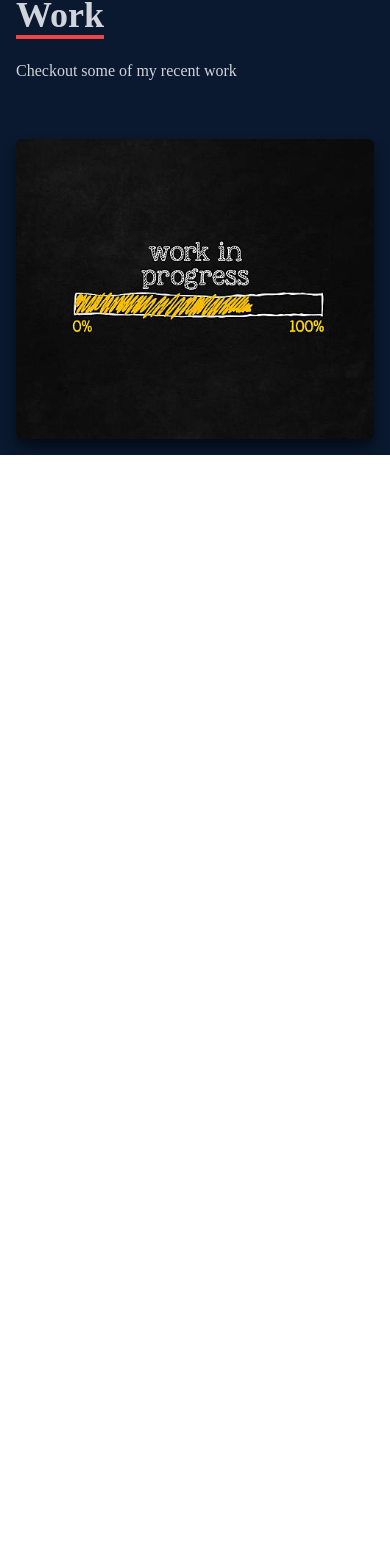
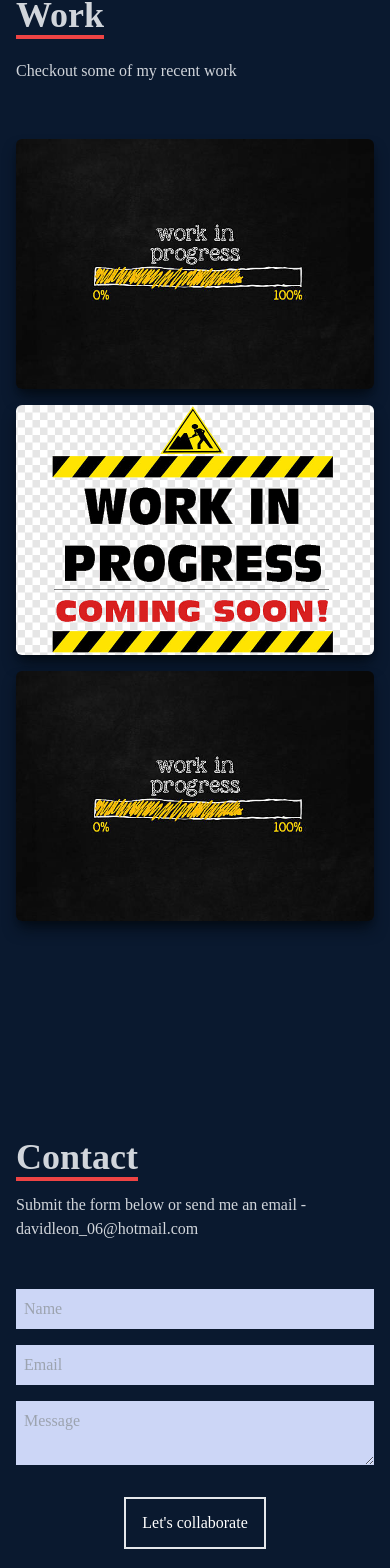
Before and after one commit to davidleonn/Portfolio, a React (Create React App) app in the folder my-portfolio/: page / in a window 390 px wide. Shown: the part 2553-4121 px from the top of the page. Before the commit the page ends 3008 px from the top, so only its background shows below. Built offline with nearby package versions, Linux system fonts and the light colour scheme.

Commit message:
First step ended

```diff
--- a/my-portfolio/package.json
+++ b/my-portfolio/package.json
@@ -10,6 +10,7 @@
     "react-dom": "^18.2.0",
     "react-icons": "^4.7.1",
     "react-scripts": "5.0.1",
+    "react-scroll": "^1.8.9",
     "tailwindcss": "^3.2.4",
     "web-vitals": "^2.1.4"
   },
--- a/my-portfolio/src/App.js
+++ b/my-portfolio/src/App.js
@@ -1,4 +1,5 @@
 import About from "./components/about";
+import Contact from "./components/contact";
 import Home from "./components/home";
 import Navbar from "./components/navbar";
 import Skills from "./components/skills";
@@ -12,6 +13,7 @@ const App = () => {
       <About />
       <Skills />
       <Work />
+      <Contact />
     </div>
   );
 };
--- /dev/null
+++ b/my-portfolio/src/components/contact.jsx
@@ -0,0 +1,47 @@
+import React from "react";
+
+const Contact = () => {
+  return (
+    <div
+      name="contact"
+      className="w-full h-screen bg-[#0a192f] flex justify-center items-center p-4"
+    >
+      <form
+        action="https://getform.io/f/d779b96d-0adf-41b9-9570-ee317e25683d"
+        method="POST"
+        className="flex flex-col max-w-[600px] w-full"
+      >
+        <div className="pb-8 text-gray-300">
+          <p className="text-4xl font-bold inline border-b-4 border-red-500 ">
+            Contact
+          </p>
+          <p className="py-4">
+            Submit the form below or send me an email - davidleon_06@hotmail.com
+          </p>
+        </div>
+        <input
+          className="p-2 bg-[#ccd6f6]"
+          type="text"
+          placeholder="Name"
+          name="name"
+        />
+        <input
+          className="my-4 p-2 bg-[#ccd6f6]"
+          type="text"
+          placeholder="Email"
+          name="email"
+        />
+        <textarea
+          className="p-2 bg-[#ccd6f6]"
+          placeholder="Message"
+          name="message"
+        ></textarea>
+        <button className="text-white border-2 hover:bg-red-500 hover:border-red-500 px-4 py-3 my-8 mx-auto flex items-center">
+          Let's collaborate
+        </button>
+      </form>
+    </div>
+  );
+};
+
+export default Contact;
--- a/my-portfolio/src/components/home.jsx
+++ b/my-portfolio/src/components/home.jsx
@@ -1,4 +1,5 @@
 import React from "react";
+
 import { HiArrowNarrowRight } from "react-icons/hi";
 
 const Home = () => {
--- a/my-portfolio/src/components/navbar.jsx
+++ b/my-portfolio/src/components/navbar.jsx
@@ -2,6 +2,7 @@ import React, { useState } from "react";
 import { FaBars, FaTimes, FaGithub, FaLinkedin } from "react-icons/fa";
 import { HiOutlineMail } from "react-icons/hi";
 import { BsFillPersonLinesFill } from "react-icons/bs";
+import { Link } from "react-scroll";
 
 import Logo from "../ui/assets/Logo.png";
 
@@ -18,11 +19,31 @@ const Navbar = () => {
       {/* menu */}
 
       <ul className="hidden md:flex">
-        <li>Home</li>
-        <li>About</li>
-        <li>Skills</li>
-        <li>Work</li>
-        <li>Contact</li>
+        <li>
+          <Link to="home" smooth={true} duration={500}>
+            Home
+          </Link>
+        </li>
+        <li>
+          <Link to="about" smooth={true} duration={500}>
+            About
+          </Link>
+        </li>
+        <li>
+          <Link to="skills" smooth={true} duration={500}>
+            Skills
+          </Link>
+        </li>
+        <li>
+          <Link to="work" smooth={true} duration={500}>
+            Work
+          </Link>
+        </li>
+        <li>
+          <Link to="contact" smooth={true} duration={500}>
+            Contact
+          </Link>
+        </li>
       </ul>
 
       {/* hamburger */}
@@ -37,11 +58,31 @@ const Navbar = () => {
             : "absolute top-0 left-0 w-full h-screen bg-[#0a192f] flex flex-col justify-center items-center"
         }
       >
-        <li className="py-6 text-4xl">Home</li>
-        <li className="py-6 text-4xl">About</li>
-        <li className="py-6 text-4xl">Skills</li>
-        <li className="py-6 text-4xl">Work</li>
-        <li className="py-6 text-4xl">Contact</li>
+        <li className="py-6 text-4xl">
+          <Link onClick={handleClick} to="home" smooth={true} duration={500}>
+            Home
+          </Link>
+        </li>
+        <li className="py-6 text-4xl">
+          <Link onClick={handleClick} to="about" smooth={true} duration={500}>
+            About
+          </Link>
+        </li>
+        <li className="py-6 text-4xl">
+          <Link onClick={handleClick} to="skills" smooth={true} duration={500}>
+            Skills
+          </Link>
+        </li>
+        <li className="py-6 text-4xl">
+          <Link onClick={handleClick} to="work" smooth={true} duration={500}>
+            Work
+          </Link>
+        </li>
+        <li className="py-6 text-4xl">
+          <Link onClick={handleClick} to="contact" smooth={true} duration={500}>
+            Contact
+          </Link>
+        </li>
       </ul>
       {/* social icons*/}
       <div className="hidden lg:flex fixed flex-col top-[35%] left-0 text-gray-300">
--- a/my-portfolio/src/components/work.jsx
+++ b/my-portfolio/src/components/work.jsx
@@ -2,21 +2,10 @@ import React from "react";
 import workin from "../ui/assets/workin.png";
 import worke from "../ui/assets/worke.jpg";
 
-const Work = () => {
-  return (
-    <div name="work" className="w-full md:h-screen bg-[#0a192f] text-gray-300">
-      <div className="max-w-[1000px] mx-auto p-4 flex flex-col justify-center w-full h-full">
-        <div className="pb-8">
-          <p className="text-4xl font-bold inline border-b-4 border-red-500">
-            Work
-          </p>
-          <p className="py-6">Checkout some of my recent work</p>
-        </div>
-
-        <div className="grid sm:grid-cols-2 md:grid-cols-3: gap-4">
+const gridItem1 = (
   <div
     style={{ backgroundImage: `url(${worke})` }}
-            className="shadow-lg shadow-[#040c16] group container rounded-md flex justify-center items-center mx-auto content-div"
+    className="shadow-lg shadow-[#040c16] group container rounded-md flex justify-center text-center items-center mx-auto content-div"
   >
     {/* Hover effects */}
     <div className=" opacity-0 group-hover:opacity-100">
@@ -37,6 +26,50 @@ const Work = () => {
       </div>
     </div>
   </div>
+);
+
+const gridItem2 = (
+  <div
+    style={{ backgroundImage: `url(${workin})` }}
+    className="shadow-lg shadow-[#040c16] group container rounded-md flex justify-center text-center items-center mx-auto content-div"
+  >
+    {/* Hover effects */}
+    <div className=" opacity-0 group-hover:opacity-100">
+      <span className="text-2xl font-bold text-white tracking-wider">
+        React JS Application
+      </span>
+      <div className="pt-8 text-center">
+        <a href="/">
+          <button className="text-center rounded-lg px-4 py-3 m-2 bg-white text-gray-700 font-bold text-lg">
+            Demo
+          </button>
+        </a>
+        <a href="/">
+          <button className="text-center rounded-lg px-4 py-3 m-2 bg-white text-gray-700 font-bold text-lg">
+            Code
+          </button>
+        </a>
+      </div>
+    </div>
+  </div>
+);
+
+const Work = () => {
+  return (
+    <div name="work" className="w-full md:h-screen bg-[#0a192f] text-gray-300">
+      <div className="max-w-[1000px] mx-auto p-4 flex flex-col justify-center w-full h-full">
+        <div className="pb-8">
+          <p className="text-4xl font-bold inline border-b-4 border-red-500">
+            Work
+          </p>
+          <p className="py-6">Checkout some of my recent work</p>
+        </div>
+
+        {/* container for projects */}
+        <div className="grid sm:grid-cols-2 md:grid-cols-3 gap-4">
+          {gridItem1}
+          {gridItem2}
+          {gridItem1}
         </div>
       </div>
     </div>
--- a/my-portfolio/src/index.css
+++ b/my-portfolio/src/index.css
@@ -18,7 +18,7 @@
   background-repeat: no-repeat;
   background-size: cover;
   background-position: center;
-  height: 300px;
+  height: 250px;
 }
 
 .content-div:hover {
```
Also changed, not shown: 1 other file (tests, documents, lock files or other folders). Lines whose indentation alone changed are shown as unchanged.
